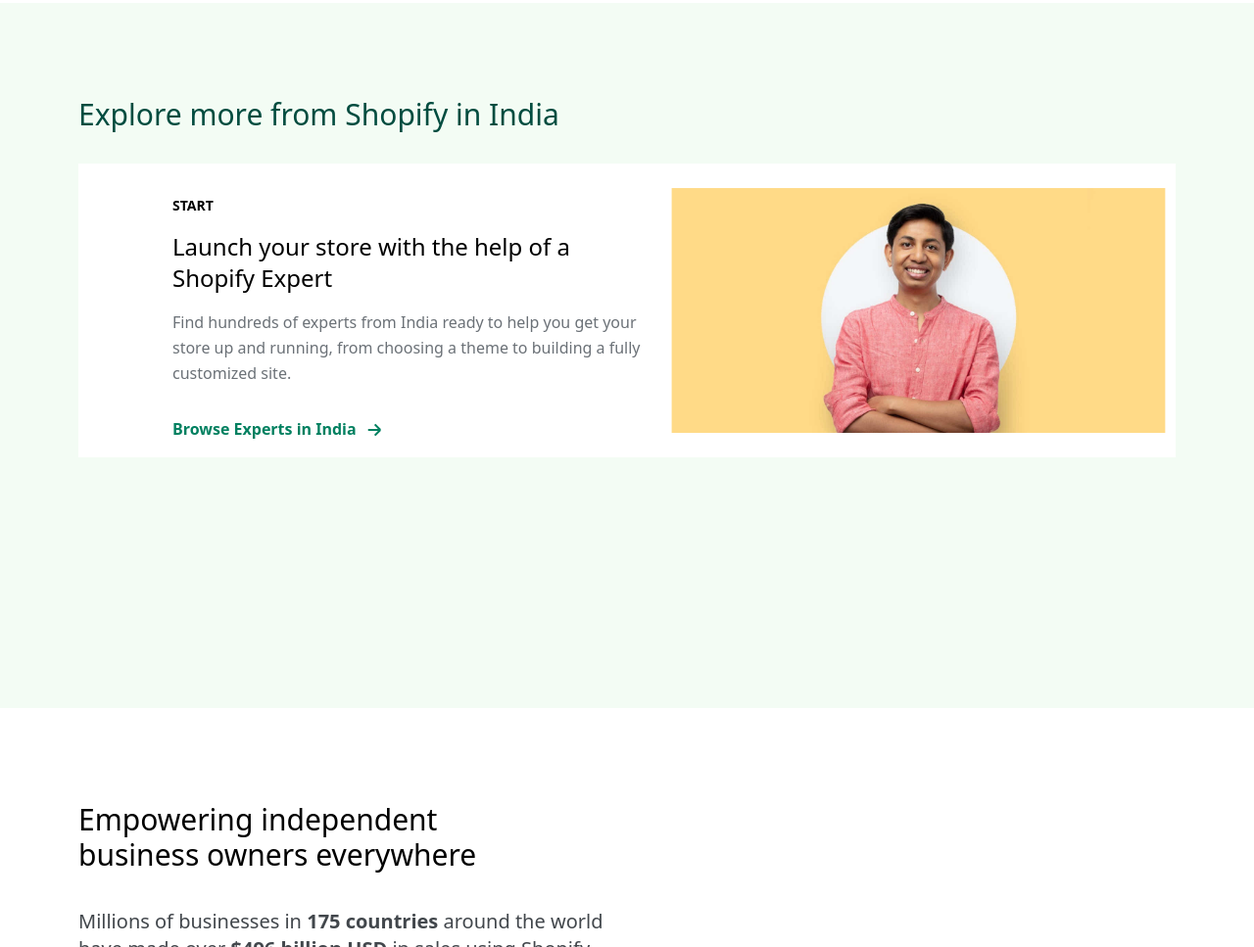
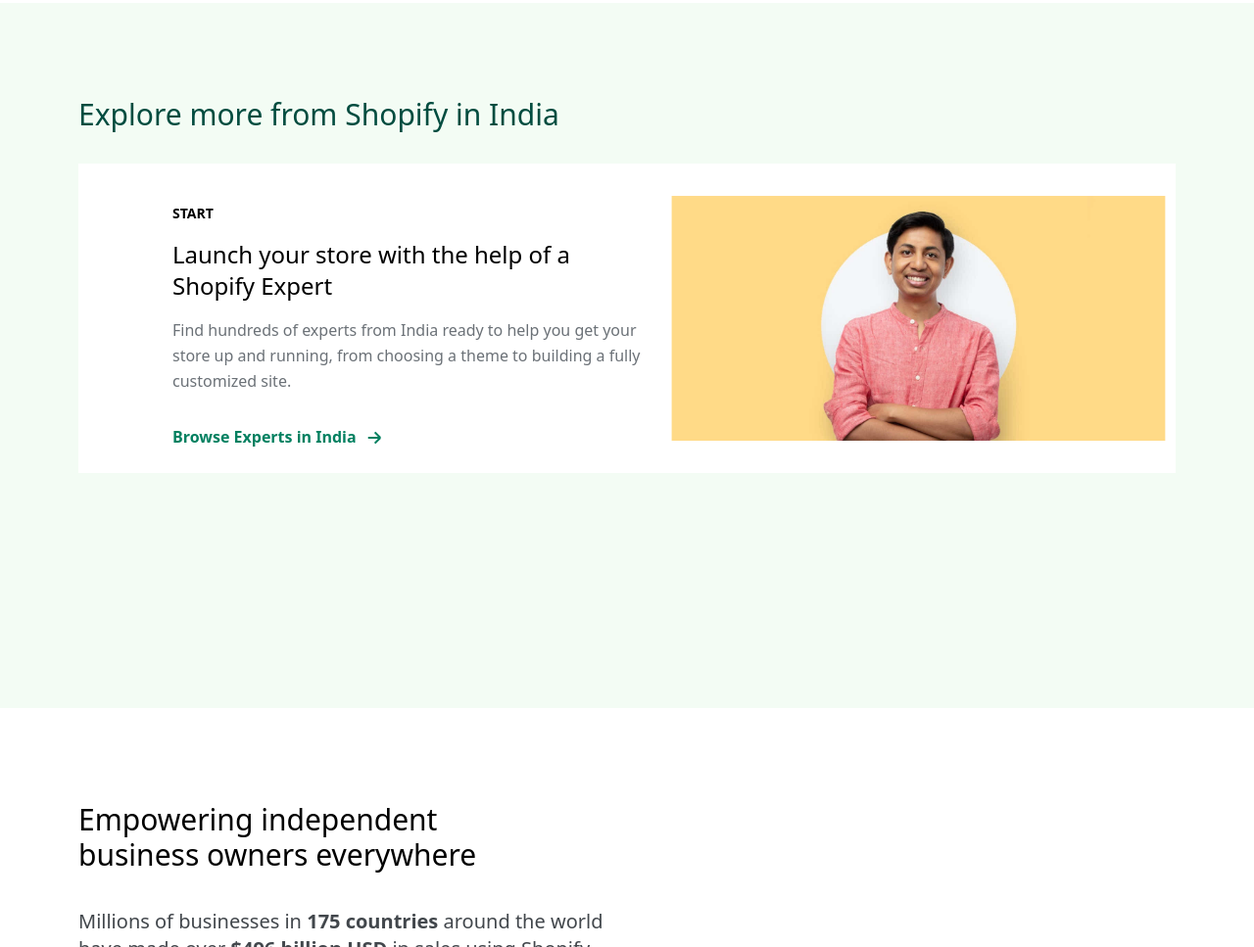
Before and after one commit to anshulghogre4/Project-17-Shopify-Home-page-UI, a plain HTML site: page index.html in a window 1280 px wide. Shown: the part 3766-4733 px from the top of the page at 98% size. Drawn offline with nearby package versions, Linux system fonts and the light colour scheme.

Commit message:
second  commit

```diff
--- a/index.html
+++ b/index.html
@@ -388,7 +388,7 @@
 <section class="text-gray-600 body-font bg-lgreen md:h-[90vh] h-[110vh] ">
 
   <h1 class=" md:mx-[5rem] mx-[1rem] text-fontgreen text-3xl pt-[6rem] mb-[2rem]">Explore more from Shopify in India</h1>
-  <div class="  flex pt-[1rem] md:flex-row-reverse flex-col items-center md:mx-[5rem] mx-[1rem]  bg-white  h-[30vh] md:h-[18.8rem] ">
+  <div class="  flex pt-[1rem] md:flex-row-reverse flex-col items-center md:mx-[5rem] mx-[1rem]  bg-white  h-[30vh] md:h-[19.8rem] ">
     <div class="lg:max-w-lg lg:w-full md:w-1/2 w-5/6 mb-10 md:mr-[3.8rem] md:mb-0">
       <img class="object-cover object-center md:scale-125 md:mb-[1rem] " alt="hero" src="./Images/hero5.jpg">
     </div>
```
